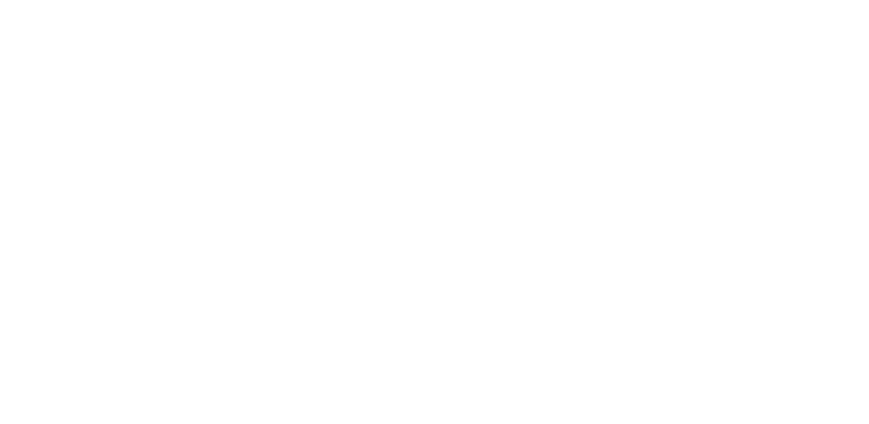
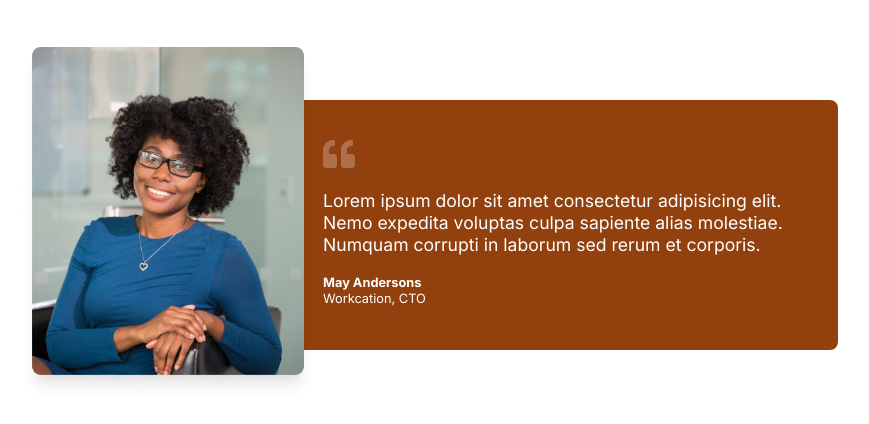
Before and after one commit to louiseka/component-library, a React (Vite) app: page / in a window 1280 px wide. Shown: the top 424 px of the page, without its empty margins (202-1071 px from the left). Built offline with nearby package versions, Linux system fonts and the light colour scheme.

Commit message:
Testimonial props created and conditional logic added

```diff
--- a/src/App.jsx
+++ b/src/App.jsx
@@ -1,8 +1,10 @@
-import { FaExclamationTriangle, FaInfoCircle, FaTimesCircle, FaCheckCircle, FaCloudUploadAlt } from 'react-icons/fa';
+import { FaExclamationTriangle, FaInfoCircle, FaTimesCircle, FaCheckCircle, FaCloudUploadAlt, FaQuoteLeft  } from 'react-icons/fa';
+
 
 import Badge from "./components/badges/Badge"
 import Banner from "./components/banners/Banner"
 import Card from "./components/cards/Card"
+import Testimonial from './components/testimonials/Testimonial';
 
 function App() {
 
@@ -11,6 +13,15 @@
 
   return (
     <div>
+    <Testimonial
+      testimonialBackground={"yellow"}
+      imageUrl={"./profile-img.png"}
+      altText={"Profile image of a woman smiling"}
+      Icon={FaQuoteLeft}
+      quote={"Lorem ipsum dolor sit amet consectetur adipisicing elit. Nemo expedita voluptas culpa sapiente alias molestiae. Numquam corrupti in laborum sed rerum et corporis."}
+      author={"May Andersons"}
+      workplace={"Workcation, CTO"}
+      />
 
 
     </div>
--- /dev/null
+++ b/src/components/testimonials/Testimonial.jsx
@@ -0,0 +1,23 @@
+export default function Testimonial({ imageUrl, altText, Icon, quote, author, workplace, testimonialBackground }) {
+
+
+
+
+    return (
+        <div className={`testimonial-container testimonial-${testimonialBackground} `}>
+            {imageUrl && <div className="img-container">
+                <img src={imageUrl} alt={altText} />
+
+            </div>}
+            <div className="text-container">
+                <Icon className="testimonial-icon" />
+                <p>{quote} </p>
+                <div className="small-text">
+                    <p className="small-bold"> {author} </p>
+                    <p>{workplace} </p>
+                </div>
+            </div>
+        </div >
+    )
+
+}
--- a/src/index.css
+++ b/src/index.css
@@ -135,6 +135,93 @@
     background-color: #3730A3;
 }
 
+.card-purple {
+    color: #EDE9FE;
+    background-color: #5B21B6;
+}
+
+.card-pink {
+    color: #FCE7F3;
+    background-color: #9D174D;
+}
+
+/* Testimonials */
+
+.testimonial-container {
+    margin: 100px auto;
+    display: flex;
+    align-items: center;
+    flex-direction: column;
+    height: auto;
+    max-width: 800px;
+    background-color: #2545B8;
+    border-radius: 8px;
+}
+
+
+
+.img-container {
+    display: flex;
+}
+
+.img-container img {
+    width: 300px;
+    margin: -20px;
+}
+
+.text-container {
+    color: #fff;
+    line-height: 1.25;
+    font-size: 1.1rem;
+    margin: 0 25px;
+}
+
+.small-text {
+    font-size: 0.8rem;
+    padding: 20px 0;
+}
+
+.small-bold {
+    font-weight: 700;
+}
+
+.testimonial-icon {
+    color: #FFFFFF;
+    opacity: 25%;
+    font-size: 2rem;
+    padding: 15px 0;
+}
+
+.testimonial-grey {
+    color: #F3F4F6;
+    background-color: #1F2937;
+}
+
+.testimonial-red {
+    color: #FEE2E2;
+    background-color: #991B1B;
+}
+
+.testimonial-yellow {
+    color: #FEF3C7;
+    background-color: #92400E;
+}
+
+.green {
+    background-color: #065F46;
+    color: #D1FAE5;
+}
+
+.blue {
+    color: #DBEAFE;
+    background-color: #1E40AF;
+}
+
+.indigo {
+    color: #E0E7FF;
+    background-color: #3730A3;
+}
+
 .purple {
     color: #EDE9FE;
     background-color: #5B21B6;
@@ -144,6 +231,10 @@
     color: #FCE7F3;
     background-color: #9D174D;
 }
+
+
+
+
 
 /* Colors */
 .grey {
@@ -185,3 +276,17 @@
     background-color: #FCE7F3;
     color: #9D174D;
 }
+
+/* Testimonials Media Queries */
+
+@media(min-width: 768px) {
+    .testimonial-container {
+        flex-direction: row;
+        height: 250px;
+    }
+
+    .testimonial-img {
+        margin: 0;
+    }
+
+}
```
